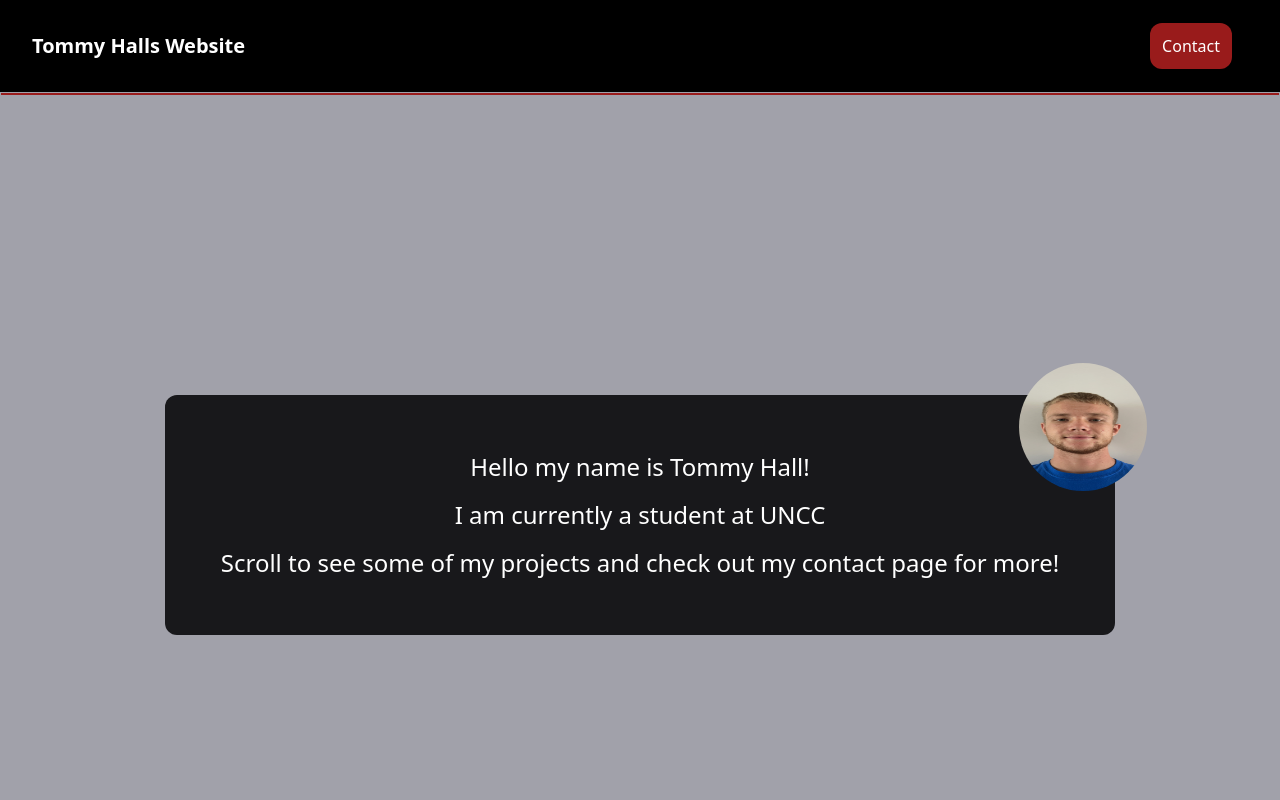
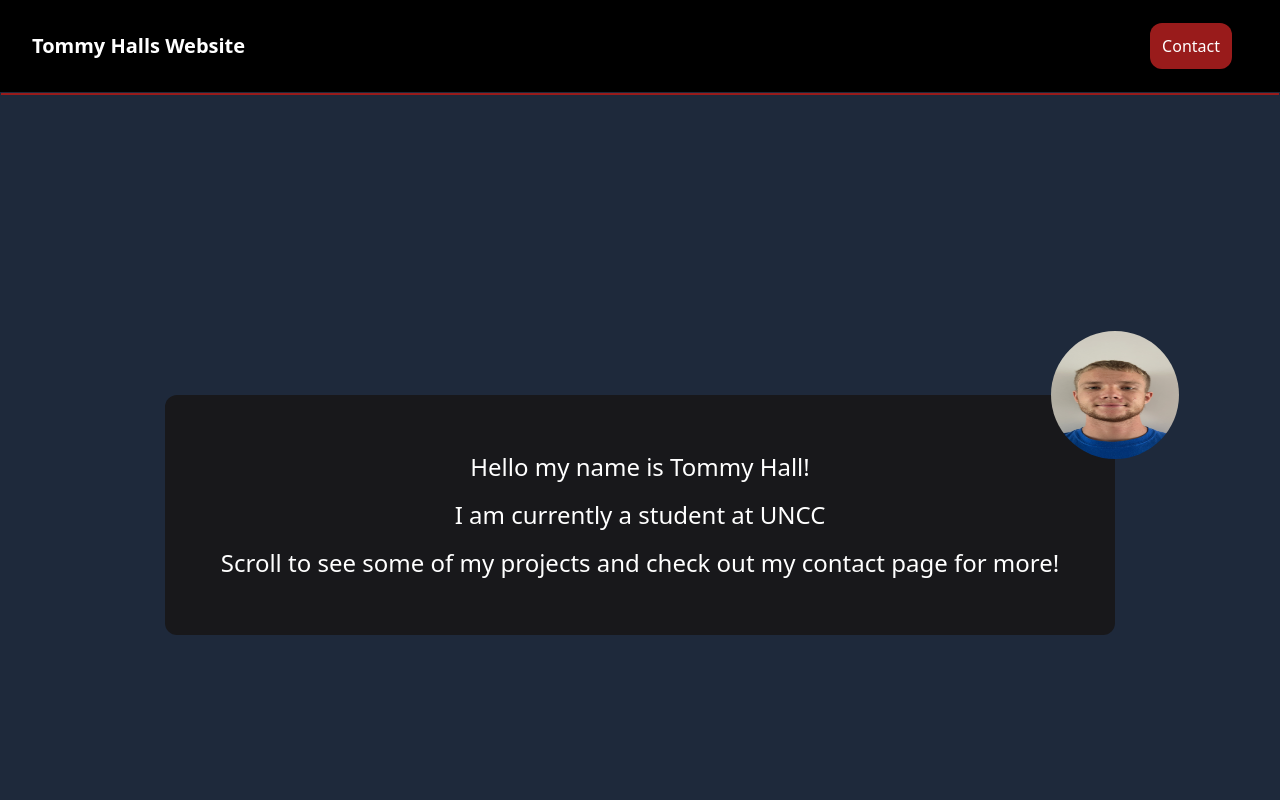
Before and after one commit to TeejMcSteez/WebsiteRebuild, a SvelteKit app in the folder client/: page / in a window 1280 px wide. Shown: the top 800 px of the page. Built offline with nearby package versions, Linux system fonts and the light colour scheme.

Commit message:
Minor updates to UI

```diff
--- a/client/src/routes/+error.svelte
+++ b/client/src/routes/+error.svelte
@@ -1,6 +1,10 @@
 <script>
     import err from '../lib/assets/err.jpg';
     export let error;
+
+    if (!error) {
+        error = "You have encountered an error. Please try again later.";
+    }
 </script>
 <img src={err} alt="Error Dinosaur" class="m-w-screen m-h-screen">
 <h1 class="text-3xl flex-col text-center">Ah ah ah, that wasn't the magic word . . . </h1>
--- a/client/src/routes/+page.svelte
+++ b/client/src/routes/+page.svelte
@@ -89,7 +89,7 @@
 
 </script>
 
-<div id="body" class="bg-zinc-400 overflow-auto">
+<div id="body" class="bg-slate-800 overflow-auto">
 
     <div id="headerSection" class="bg-black flex flex-row justify-between items-center p-8">
         <h1 class="sm:text-xl text-3xl font-bold text-white">Tommy Halls Website</h1>
@@ -102,7 +102,7 @@
     <!-- Figure out how I want sectioning, Depending on how I want to the website to feel -->
     <section bind:this={sections[0]} style="opacity: 0;" class="min-w-screen min-h-screen m-5 p-2 flex flex-col items-center justify-center">
         <div id="container" class="m-4 p-2 bg-zinc-900 rounded-xl relative">
-            <img src={me} alt="Me" class="absolute top-0 right-0 w-32 h-32 rounded-full border-4 border-none transform translate-x-1/4 -translate-y-1/4 z-8">
+            <img src={me} alt="Me" class="absolute top-0 right-0 w-32 h-32 rounded-full border-4 border-none transform translate-x-1/4 -translate-y-1/4 sm:translate-x-1/2 sm:-translate-y-1/2 z-8">
             <div id="intro" class="text-white p-4 m-4 text-center">
                 <h2 class="m-4 text-2xl">Hello my name is Tommy Hall!</h2>
                 <h2 class="m-4 text-2xl">I am currently a student at UNCC</h2>
@@ -115,7 +115,7 @@
 
     <section bind:this={sections[1]} style="opacity: 0;" id="aboutSection" class="min-w-32 min-h-32 flex flex-col items-center justify-center bg-slate-900">
         <div id="AboutMeHeader" class="m-px p-4 rounded-xl bg-zinc-900 text-white text-4xl text-center">
-            <h1 id="aboutMeTag">Loading Typewriter . . .</h1>
+            <h1  id="aboutMeTag">Loading Typewriter . . .</h1>
         </div>
     </section>
 
@@ -157,7 +157,7 @@
 
     <div id="line" class="m-px p-px bg-red-800 min-w-screen"></div>
 
-    <section bind:this={sections[9]} style="opacity: 0;" class="m-5 p-2 flex flex-col items-center justify-center bg-zinc-800 rounded-xl">
+    <section bind:this={sections[9]} style="opacity: 0;" class="mt-5 mb-5 p-2 flex flex-col items-center justify-center bg-slate-900">
         <div id="footer" class="m-4 p-4 bg-zinc-900 rounded-xl text-white text-center text-xl hover:motion-safe:animate-bounce">
             <h2>Thank you for visiting my website!</h2>
             <h2>Feel free to check out my contact page for more information!</h2>
```
